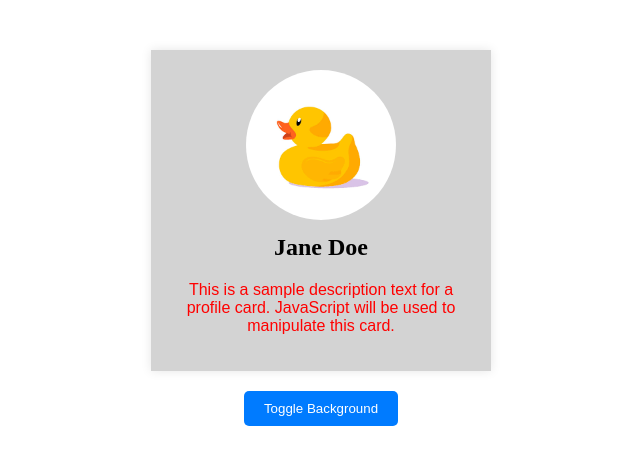
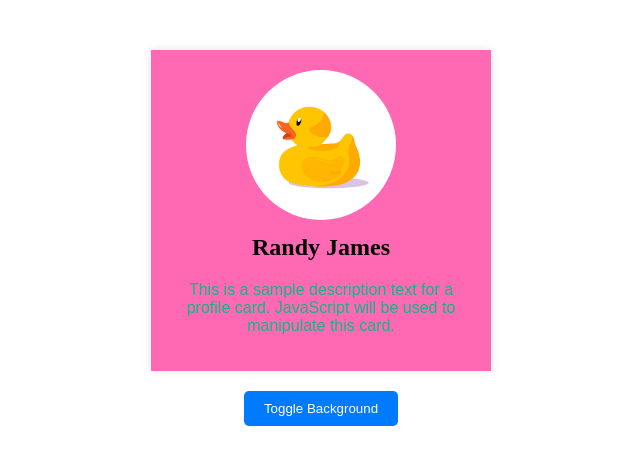
Before and after one commit to Andy-Dev91/codeup-web-exercises, a plain HTML site: page profileCard.html in a window 1280 px wide. Both pictures are taken after a click on the button "Toggle Background". Shown: the whole page, without its empty margins (319-959 px from the left). Drawn offline with Linux system fonts and the light colour scheme.

Commit message:
made changes to attributes-script.js

```diff
--- a/css/attributes-style.css
+++ b/css/attributes-style.css
@@ -37,13 +37,12 @@
 #toggle-btn:hover {
     background-color: #0056b3;
 }
-/* CSS for new-description class */
-.new-description {
-    color: red; /* Change color as desired */
-    font-family: Arial, sans-serif; /* Change font-family as desired */
+
+.desc-text-style {
+    font-family: 'Fantasy', sans-serif;
+    color: #0fb784;
 }
 
-/* CSS for alternate-bg class */
-.alternate-bg {
-    background-color: lightgray; /* Change background color as desired */
+.pink-bg {
+    background-color: hotpink;
 }
--- a/js/attributes-script.js
+++ b/js/attributes-script.js
@@ -1,20 +1,42 @@
-document.addEventListener("DOMContentLoaded", function() {
-    setTimeout(function() {
-        document.getElementById("profile-pic").src = "img/codeup-duck.png"; // Change the profile picture src
-    }, 2000); // Change picture after 2 seconds
+console.log('Inside attributes-script.js');
 
-    setTimeout(function() {
-        document.getElementById("profile-name").innerHTML = "Jane Doe"; // Change the profile name
-    }, 4000); // Change name after 4 seconds
+// Global Variables
+const profilePicImg = document.querySelector('#profile-pic');
+const profileNameH2 = document.querySelector('#profile-name');
+const profileDescP = document.querySelector('#profile-desc');
+const profileCardDiv = document.querySelector('#profile-card');
 
-    setTimeout(function() {
-        document.getElementById("profile-desc").classList.add("new-description"); // Add a class to change description style
-    }, 6000); // Change description style after 6 seconds
 
-    let toggle = true;
-    setInterval(function() {
-        const profileCard = document.getElementById("profile-card");
-        toggle ? profileCard.classList.add("alternate-bg") : profileCard.classList.remove("alternate-bg");
-        toggle = !toggle;
-    }, 2000); // Toggle background every 2 seconds
-});
+// Functions
+function changeProfilePicSrc() {
+    const profilePicTimeoutId = setTimeout(() => {
+        profilePicImg.setAttribute('src', 'img/codeup-duck.png');
+    }, 2000);
+}
+function changeProfileName() {
+    const profileNameTimeoutId = setTimeout(() => {
+        profileNameH2.innerHTML = 'Randy James';
+    }, 4000);
+}
+function changeProfileDesc() {
+    const profileDescTimeoutId = setTimeout(() => {
+        profileDescP.classList.add('desc-text-style');
+    }, 6000);
+}
+function changeCardBgColor() {
+    const profileCardIntervalId = setInterval(() => {
+        profileCardDiv.classList.toggle('pink-bg');
+    }, 2000);
+}
+
+
+// Events
+
+
+// On Load
+window.onload = () => {
+    changeProfilePicSrc();
+    changeProfileName();
+    changeProfileDesc();
+    changeCardBgColor();
+}
```
